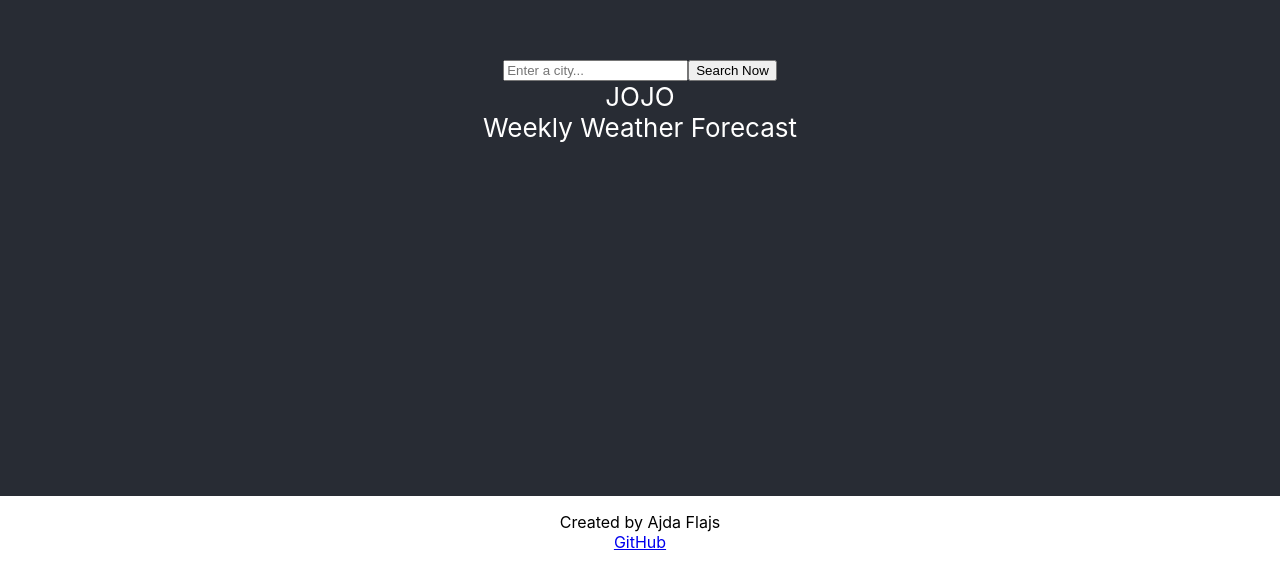
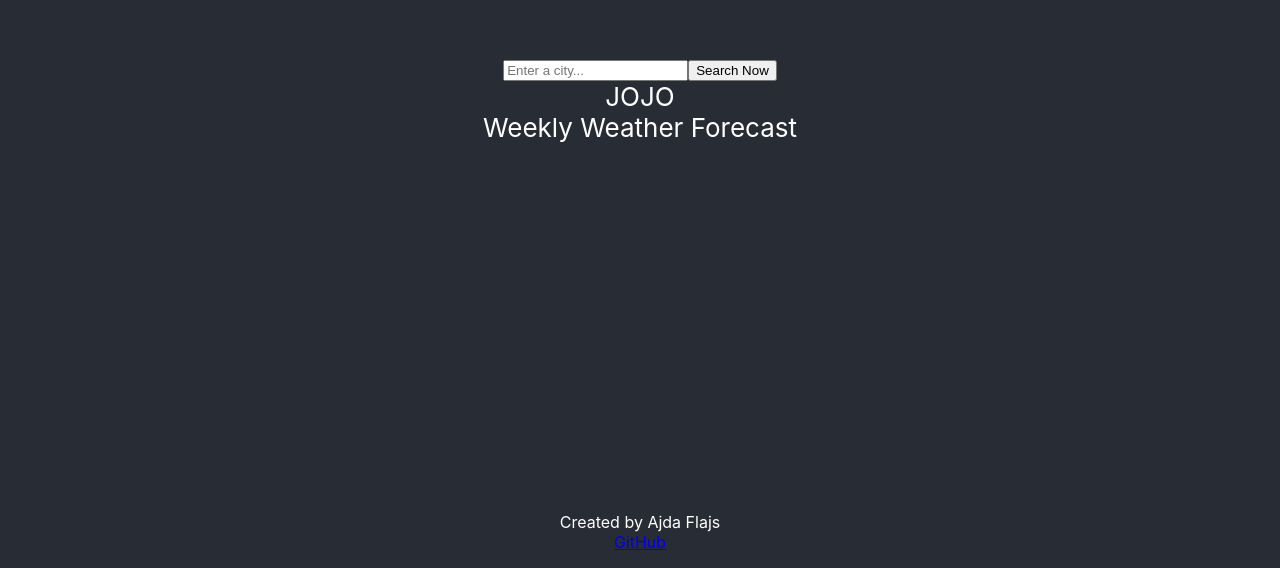
Before and after one commit to ajdaflajs/weather-react-app, a React (Create React App) app: page / in a window 1280 px wide. Shown: the part 304-872 px from the top of the page. Built offline with nearby package versions, Linux system fonts and the light colour scheme.

Commit message:
cleaning code in App.css

```diff
--- a/src/App.css
+++ b/src/App.css
@@ -13,26 +13,22 @@
   }
 }
 
-.App-header {
+.App-header,
+.App-footer {
   background-color: #282c34;
-  min-height: 100vh;
+
   display: flex;
   flex-direction: column;
   align-items: center;
   justify-content: center;
+  color: white;
+}
+
+.App-header {
+  min-height: 100vh;
   font-size: calc(10px + 2vmin);
-  color: white;
 }
 
 .App-link {
   color: #61dafb;
 }
-
-@keyframes App-logo-spin {
-  from {
-    transform: rotate(0deg);
-  }
-  to {
-    transform: rotate(360deg);
-  }
-}
```
